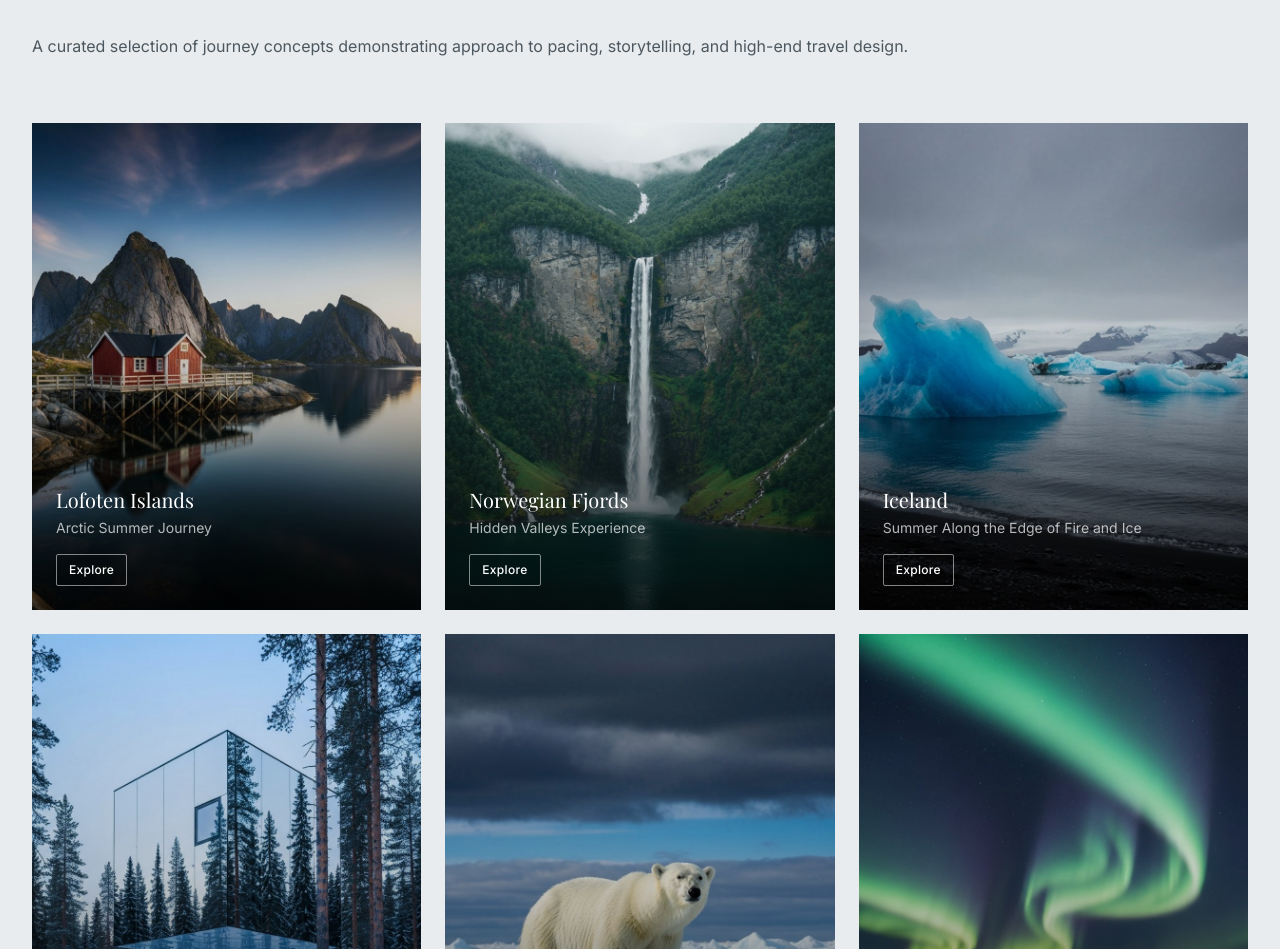
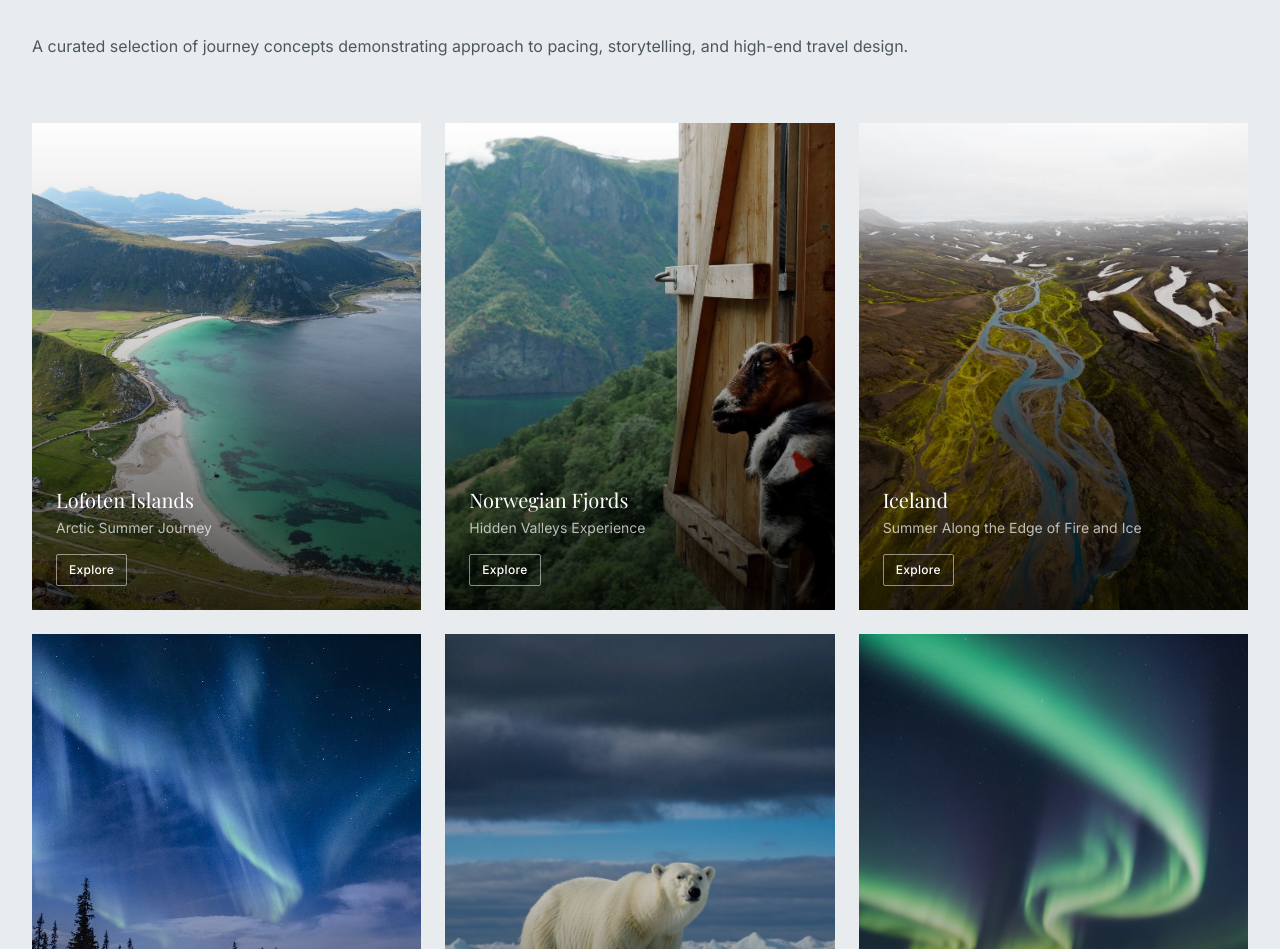
Before and after one commit to gioascia93/portfolio, a Next.js app: page / in a window 1280 px wide. Shown: the part 1863-2812 px from the top of the page. Built offline with nearby package versions, Linux system fonts and the light colour scheme; a web font is replaced by a local one.

Commit message:
feat: update featured itineraries images and add new snowshoeing image
Updated featured itineraries images and added snowshoeing2.jpg for Swedish Lapland itinerary.

```diff
--- a/components/home/featured-itineraries.tsx
+++ b/components/home/featured-itineraries.tsx
@@ -12,28 +12,28 @@ const itineraries = [
     slug: "lofoten-arctic-summer",
     title: "Lofoten Islands",
     subtitle: "Arctic Summer Journey",
-    image: "/images/lofoten-rorbu.jpg",
+    image: "/images/unstad_beach.jpg",
   },
   {
     id: 2,
     slug: "norwegian-fjords-hidden-valleys",
     title: "Norwegian Fjords",
     subtitle: "Hidden Valleys Experience",
-    image: "/images/fjord-waterfall.jpg",
+    image: "/images/farm_hike.jpg",
   },
   {
     id: 3,
     slug: "iceland-summer-fire-ice",
     title: "Iceland",
     subtitle: "Summer Along the Edge of Fire and Ice",
-    image: "/images/iceland-glacier.jpg",
+    image: "/images/landmannalaugar.jpg",
   },
   {
     id: 4,
     slug: "swedish-lapland-arctic-winter",
     title: "Swedish Lapland",
     subtitle: "Arctic Winter Experience",
-    image: "/images/treehotel.jpg",
+    image: "/images/snowshoeing2.jpg",
   },
   {
     id: 5,
```
Also changed, not shown: public/images/snowshoeing2.jpg (added).
